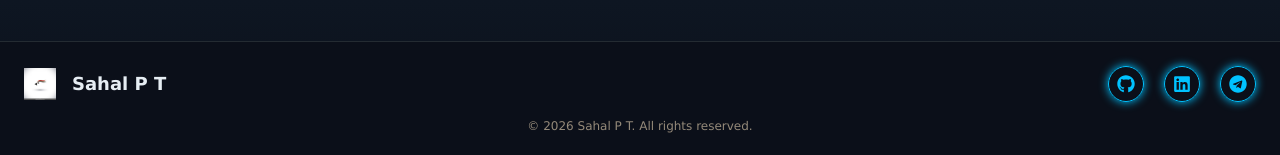
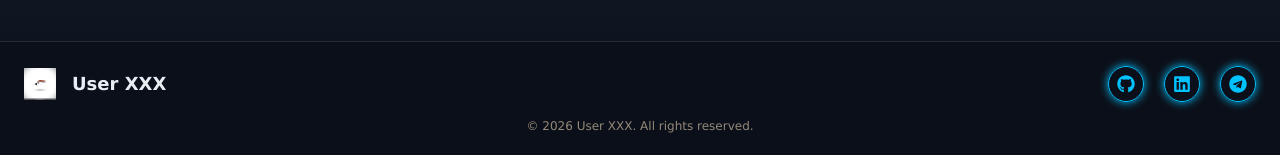
Before and after one commit to Nandana-0308/Fullstack-Portfolio-Website-Template, a React (Vite) app in the folder portfolio_frontend/: page / in a window 1280 px wide. Shown: the part 2549-2704 px from the top of the page. Built offline with nearby package versions, Linux system fonts and the light colour scheme.

Commit message:
name changed

```diff
--- a/portfolio_frontend/src/constants/appData.js
+++ b/portfolio_frontend/src/constants/appData.js
@@ -6,7 +6,7 @@ import demoImage from "../assets/projectImageOrVideo/webimagedemo.jpg";
 
 export const APP_DATA = {
   profilePic: profile,
-  owner: "Sahal P T",
+  owner: "User XXX",
   logo: logo,
 
   skills: [
```
